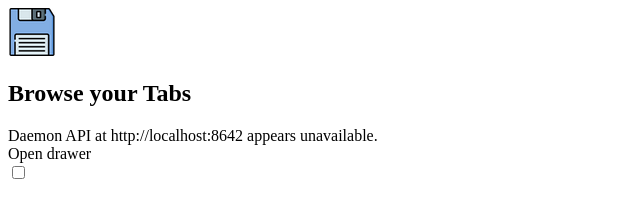
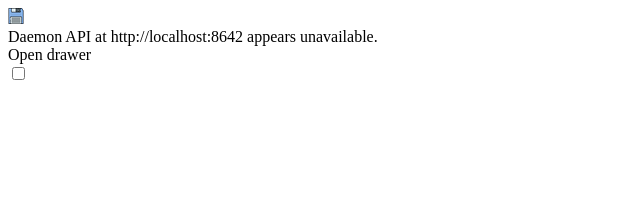
Before and after one commit to mikeschinkel/savetabs, a website with bundled scripts: page extension/html/browse.html in a window 1280 px wide. Shown: the whole page, without its empty margins (0-640 px from the left). Built offline with nearby package versions, Linux system fonts and the light colour scheme; no server answers.

Commit message:
Shrink top-bar of SaveTabs UI

```diff
--- a/extension/html/browse.html
+++ b/extension/html/browse.html
@@ -9,9 +9,8 @@
    <script src="scripts/_hyperscript@0.9.12.min.js" integrity="sha384-+Uth1QzYJsTjnS5SXVN3fFO4I32Y571xIuv53WJ2SA7y5/36tKU1VCutONAmg5eH" crossorigin="anonymous"></script>
 </head>
 <body>
-<nav class="navbar bg-base-200">
-   <img src="assets/savetabs-48.png"  alt="SaveTabs Icon"/>
-   <h1 class="text-xl font-bold  m-6">Browse your Tabs</h1>
+<nav class="navbar bg-base-300 min-h-0">
+   <img src="assets/savetabs-16.png" alt="SaveTabs Icon"/>
 </nav>
 <div class="drawer lg:drawer-open">
    <div class="drawer-content align-top flex flex-col items-center justify-start w-full">
```
